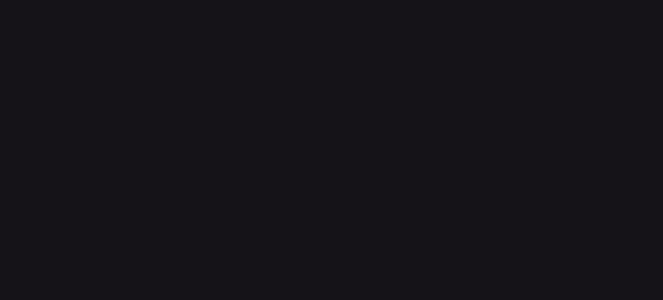
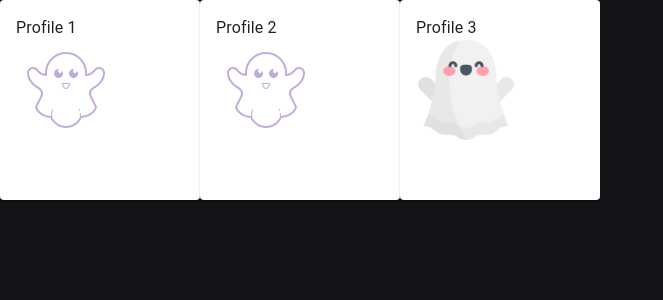
Before and after one commit to aysiae/ghosting, a React (Create React App) app: page / in a window 1280 px wide. Shown: the top 300 px of the page, without its empty margins (0-663 px from the left). Built offline with nearby package versions, Linux system fonts and the light colour scheme.

Commit message:
profile cards recieve state from select profile layout

```diff
--- a/src/components/profileCard/ProfileCard.tsx
+++ b/src/components/profileCard/ProfileCard.tsx
@@ -1,3 +1,22 @@
-export function ProfileCard() {
-  return <div></div>;
+import { Card, CardContent, Typography} from "@mui/material";
+import { BasicProfileType } from "../../types/profileTypes";
+const placeholder = require('../../assets/ghost-2.png');
+
+export function ProfileCard({ profile } : { profile: BasicProfileType }) {
+  return (
+        <Card sx={{
+          width: '200px',
+          height: '200px',
+        }}>
+          <CardContent sx={{
+            display: 'flex',
+            flexDirection: 'column'
+          }}>
+            <Typography>
+              {profile.displayName}
+            </Typography>
+            <img style={{width: '100px', height: '100px'}} src={profile.avatar ? profile.avatar : placeholder} alt='user uploaded' />
+          </CardContent>
+        </Card>
+  );
 }
--- /dev/null
+++ b/src/layouts/SelectActiveProfile.tsx
@@ -0,0 +1,19 @@
+import { Box } from "@mui/material";
+import { ProfileCard } from "../components/profileCard/ProfileCard"
+import { mockProfileData } from "../mockData/MockProfilesData"
+import { useState } from "react"
+
+export function SelectActiveProfile () {
+    const [allProfiles, setAllProfiles] = useState(mockProfileData);
+
+    return (
+        <Box sx={{
+            display: 'flex',
+            flexDirection: 'row'
+        }}>
+            {allProfiles.map(profile => (
+                <ProfileCard profile={profile} />
+            ))}
+        </Box>
+        )
+    }
--- a/src/mockData/MockProfilesData.ts
+++ b/src/mockData/MockProfilesData.ts
@@ -1,18 +1,19 @@
-const placeholderImg = require("../assets/ghost-2.png");
+import { BasicProfileType } from "../types/profileTypes";
 
-const p1 = {
+const placeholderImg = require("../assets/ghost.png");
+
+const p1: BasicProfileType = {
   displayName: "Profile 1",
   avatar: placeholderImg,
 };
 
-const p2 = {
+const p2: BasicProfileType = {
   displayName: "Profile 2",
   avatar: placeholderImg,
 };
 
-const p3 = {
+const p3: BasicProfileType = {
   displayName: "Profile 3",
-  avatar: placeholderImg,
 };
 
 export const mockProfileData = [p1, p2, p3];
--- a/src/pages/profiles/ProfilesPage.tsx
+++ b/src/pages/profiles/ProfilesPage.tsx
@@ -1,9 +1,11 @@
-import { useState } from "react";
-import { mockProfileData } from "../../mockData/MockProfilesData";
+import { Box } from "@mui/material";
+import { SelectActiveProfile } from "../../layouts/SelectActiveProfile";
 
 export function ProfilesPage() {
-  // takes state all the user created profiles and displays them as tiles to select (like netflix)
-  const [allProfiles, setAllProfiles] = useState(mockProfileData);
 
-  return <div></div>;
+  return (
+    <Box>
+      <SelectActiveProfile />
+    </Box>
+  );
 }
--- a/src/pages/timeline/TimelinePage.tsx
+++ b/src/pages/timeline/TimelinePage.tsx
@@ -1,5 +1,5 @@
 import { Sidebar } from "../../components/sidebar/Sidebar";
-import { Timeline } from "../../layouts/Tiemline";
+import { Timeline } from "../../layouts/Timeline";
 
 export function TimelinePage() {
   return (
--- /dev/null
+++ b/src/types/profileTypes.ts
@@ -0,0 +1,4 @@
+export type BasicProfileType = {
+    displayName: string,
+    avatar?: string,
+}
```
Also changed, not shown: src/layouts/Timeline.tsx (renamed from src/layouts/Tiemline.tsx).
